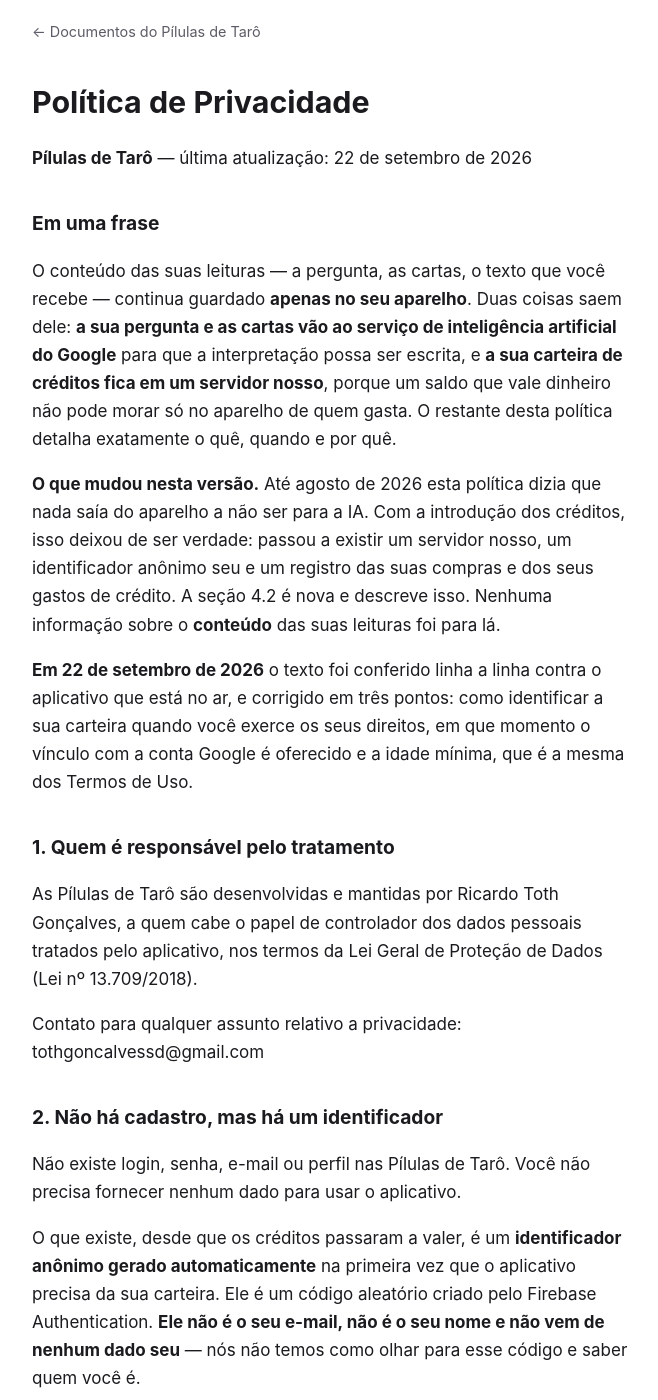
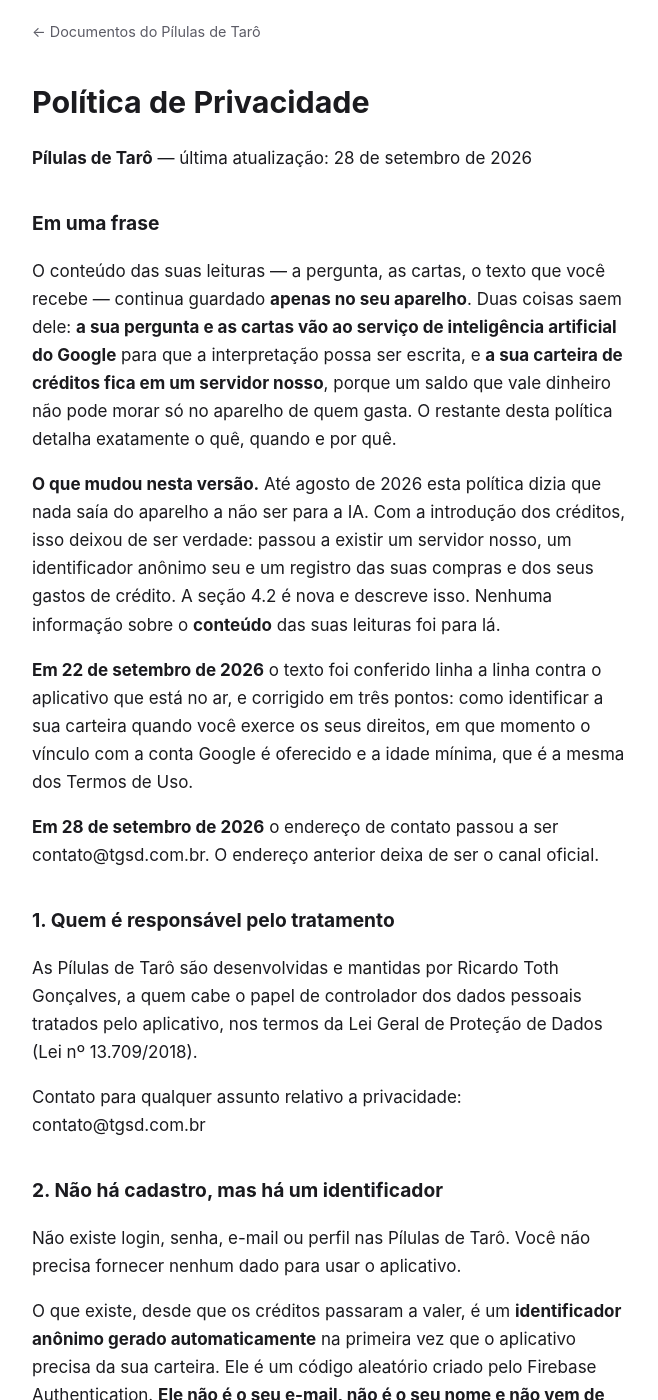
Before and after one commit to rictoth/lumina-tarot-legal, a Jekyll site: the page built from privacidade.html, in a window 1280 px wide and 1400 px high. Shown: the whole window, without its empty margins (308-966 px from the left). Built offline with Jekyll 4.4.1, drawn with Linux system fonts in a browser that asks for light colours; some of the changed text lies outside the part shown.

Commit message:
docs: contato@tgsd.com.br na Politica e nos Termos

```diff
--- a/_includes/politica-de-privacidade.md
+++ b/_includes/politica-de-privacidade.md
@@ -1,6 +1,6 @@
 # Política de Privacidade
 
-**Pílulas de Tarô** — última atualização: 22 de setembro de 2026
+**Pílulas de Tarô** — última atualização: 28 de setembro de 2026
 
 ## Em uma frase
 
@@ -10,11 +10,13 @@
 
 **Em 22 de setembro de 2026** o texto foi conferido linha a linha contra o aplicativo que está no ar, e corrigido em três pontos: como identificar a sua carteira quando você exerce os seus direitos, em que momento o vínculo com a conta Google é oferecido e a idade mínima, que é a mesma dos Termos de Uso.
 
+**Em 28 de setembro de 2026** o endereço de contato passou a ser contato@tgsd.com.br. O endereço anterior deixa de ser o canal oficial.
+
 ## 1. Quem é responsável pelo tratamento
 
 As Pílulas de Tarô são desenvolvidas e mantidas por Ricardo Toth Gonçalves, a quem cabe o papel de controlador dos dados pessoais tratados pelo aplicativo, nos termos da Lei Geral de Proteção de Dados (Lei nº 13.709/2018).
 
-Contato para qualquer assunto relativo a privacidade: tothgoncalvessd@gmail.com
+Contato para qualquer assunto relativo a privacidade: contato@tgsd.com.br
 
 ## 2. Não há cadastro, mas há um identificador
 
@@ -138,7 +140,7 @@
 Na prática, nas Pílulas de Tarô, isso se divide em dois:
 
 - **O histórico das suas leituras está nas suas mãos**, dentro do aplicativo, sem precisar pedir a ninguém. Acesso e eliminação são imediatos.
-- **A carteira de créditos está conosco.** Para obter cópia dos seus movimentos de crédito, corrigi-los ou pedir a eliminação da carteira, escreva para tothgoncalvessd@gmail.com. O prazo de resposta é de até 15 dias. ⚠️ **Precisamos conseguir dizer qual carteira é a sua**, e como fazer isso depende da sua situação: se você **vinculou a conta Google**, escreva do próprio endereço vinculado, que o aplicativo mostra em Configurações; se você **comprou créditos sem vincular**, informe o **ID do pedido do Google Play**, que está no e-mail de confirmação da compra. ⛔ **Se você nunca vinculou a conta e nunca comprou, a sua carteira é identificada apenas por um código anônimo que vive no aparelho, e não temos como ligá-la a você a distância** — nesse caso ela contém somente créditos gratuitos, e apagar os dados do aplicativo torna essa carteira inalcançável para todos, inclusive para nós. ⚠️ **Eliminar a carteira apaga os créditos não usados, inclusive os comprados, e isso não tem volta.** Vamos dizer isso a você de novo antes de fazer.
+- **A carteira de créditos está conosco.** Para obter cópia dos seus movimentos de crédito, corrigi-los ou pedir a eliminação da carteira, escreva para contato@tgsd.com.br. O prazo de resposta é de até 15 dias. ⚠️ **Precisamos conseguir dizer qual carteira é a sua**, e como fazer isso depende da sua situação: se você **vinculou a conta Google**, escreva do próprio endereço vinculado, que o aplicativo mostra em Configurações; se você **comprou créditos sem vincular**, informe o **ID do pedido do Google Play**, que está no e-mail de confirmação da compra. ⛔ **Se você nunca vinculou a conta e nunca comprou, a sua carteira é identificada apenas por um código anônimo que vive no aparelho, e não temos como ligá-la a você a distância** — nesse caso ela contém somente créditos gratuitos, e apagar os dados do aplicativo torna essa carteira inalcançável para todos, inclusive para nós. ⚠️ **Eliminar a carteira apaga os créditos não usados, inclusive os comprados, e isso não tem volta.** Vamos dizer isso a você de novo antes de fazer.
 
 ## 12. Crianças e adolescentes
 
@@ -158,4 +160,4 @@
 
 ## 15. Contato
 
-tothgoncalvessd@gmail.com
+contato@tgsd.com.br
```
Also changed, not shown: _includes/termos-de-uso.md (+5 -5 lines).
